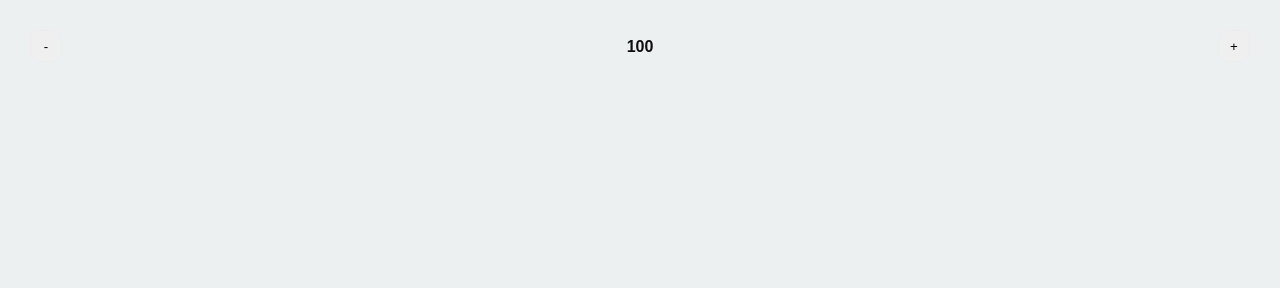
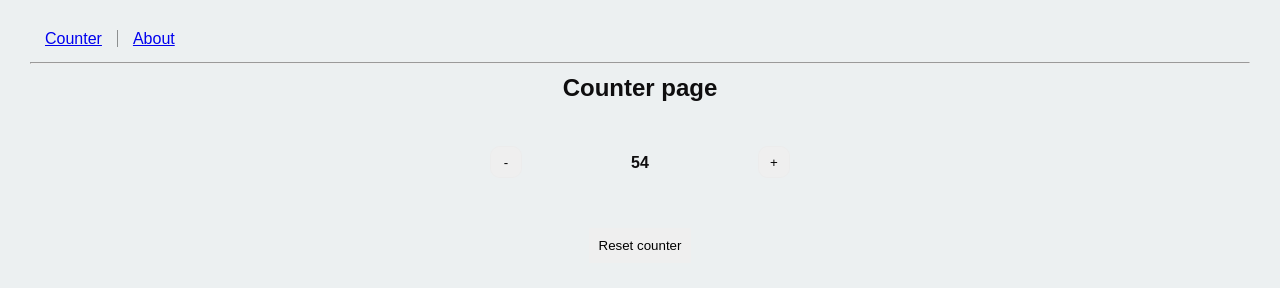
Before and after one commit to sychd/react-playground, a React app: page /counter in a window 1280 px wide. Built offline with nearby package versions, Linux system fonts and the light colour scheme.

Commit message:
react-router adde with counter module

```diff
--- a/package.json
+++ b/package.json
@@ -19,5 +19,9 @@
     "babel-preset-env": "^1.7.0",
     "babel-preset-react": "^6.24.1",
     "parcel-bundler": "^1.12.3"
+  },
+  "alias": {
+    "~counter": "./src/counter/*",
+    "~styles": "./assets/styles/*"
   }
 }
--- a/src/assets/styles/variables.scss
+++ b/src/assets/styles/variables.scss
@@ -1,5 +1,6 @@
 $space-lg: 20px;
 $space-md: 15px;
+$space-sm: 10px;
 
 
 $font-bold: 700;
--- a/src/counter/click-counter/click-counter.js
+++ b/src/counter/click-counter/click-counter.js
@@ -1,23 +1,12 @@
 import React, { useState, useEffect } from 'react';
 import "./click-counter.scss";
 
-export function ClickCounter(props) {
-    const [count, setCount] = useState(props.count || 0);
-
-
-    useEffect(() => {
-        console.log('Render has been occured');
-    });
-
-    useEffect(() => {
-        console.log('Count has been changed');
-    }, [count]);
-
+export function ClickCounter({incCounter, decCounter, counter}) {
     return (
-        <div class="click-counter">
-            <button class="click-counter__control" onClick={() => setCount(count - 1)}>-</button>
-                <div class="click-counter__result">{count}</div>
-            <button class="click-counter__control" onClick={() => setCount(count + 1)}>+</button>
+        <div className="click-counter">
+            <button className="click-counter__control" onClick={decCounter}>-</button>
+                <div className="click-counter__result">{counter}</div>
+            <button className="click-counter__control" onClick={incCounter}>+</button>
         </div>
     );
 }
--- a/src/counter/click-counter/click-counter.scss
+++ b/src/counter/click-counter/click-counter.scss
@@ -1,4 +1,4 @@
-@import "./../../assets/styles/variables.scss";
+@import "src/assets/styles/variables.scss";
 
 .click-counter {
     display: flex;
@@ -10,6 +10,15 @@
         width: 30px;
         border-radius: 10px;
         border: 1px solid rgba($color: #000000, $alpha: .01);
+        transition: transform 0.5s ease-out;
+    }
+
+    &__control:active {
+        transform: rotate(360deg) scale(1.5);
+    }
+
+    &__control:focus{
+        outline: 0;
     }
 
     &__result {
--- a/src/counter/counter-page/counter-page.js
+++ b/src/counter/counter-page/counter-page.js
@@ -1,13 +1,32 @@
+import { ClickCounter } from '~counter/click-counter/click-counter';
 import React, { useState, useEffect } from 'react';
-import "./click-counter.scss";
+import "./counter-page.scss";
 
-export function CounterPage(props) {
-    const [count, setCount] = useState();
+const initialCounter = Math.ceil(Math.random() * 100);
 
+export function CounterPage() {
+    const [counter, setCounter] = useState(initialCounter);
+
+    let incCounter = () => setCounter(counter + 1);
+    let decCounter = () => setCounter(counter - 1);
+    let resetCounter = () => setCounter(0);
+
+    useEffect(() => {
+        console.log('Render has been occured');
+    });
+
+    useEffect(() => {
+        console.log('Count has been changed', counter);
+    }, [counter]);
 
     return (
-        <div class="counter-page">
-
+        <div className="counter-page">
+            <h2 className="counter-page__header">Counter page</h2>
+            <ClickCounter className="click-counter"
+                incCounter={incCounter}
+                decCounter={decCounter}
+                counter={counter} />
+            <button className="counter-page__reset-btn" onClick={resetCounter}>Reset counter</button>
         </div>
     );
 }
--- a/src/counter/counter-page/counter-page.scss
+++ b/src/counter/counter-page/counter-page.scss
@@ -0,0 +1,18 @@
+@import "src/assets/styles/variables.scss";
+
+.counter-page {
+    display: flex;
+    flex-direction: column;
+    justify-content: center;
+    align-items: center;
+
+    .click-counter {
+        margin: 50px;
+        width: 300px;
+    }
+
+    &__reset-btn {
+        border: 0;
+        padding: $space-sm;
+    }
+}
--- a/src/index.js
+++ b/src/index.js
@@ -1,12 +1,12 @@
 import React from "react";
 import ReactDOM from "react-dom";
 import "./assets/styles/main.scss";
-import { ClickCounter } from "./counter/click-counter/click-counter";
+import { TopNavigation } from "./top-navigation/top-navigation";
 
 function AppComponent() {
   return (
     <div>
-      <ClickCounter count={100} />
+      <TopNavigation />
     </div>
   );
 }
--- /dev/null
+++ b/src/top-navigation/top-navigation.js
@@ -0,0 +1,30 @@
+import React from "react";
+import { BrowserRouter as Router, Route, Link } from "react-router-dom";
+import { CounterPage } from "~counter/counter-page/counter-page";
+import "./top-navigation.scss";
+
+function About() {
+    return <h2 style={{textAlign : 'center'}}>About</h2>;
+}
+
+export function TopNavigation() {
+    return (
+        <Router>
+            <div className="top-navigation">
+                <nav>
+                    <ul className="top-navigation__list">
+                        <li className="top-navigation__item">
+                            <Link to="/counter/">Counter</Link>
+                        </li>
+                        <li className="top-navigation__item">
+                            <Link to="/about/">About</Link>
+                        </li>
+                    </ul>
+                </nav>
+                <hr className="top-navigation__separator"/>
+                <Route path="/counter/" exact component={CounterPage} />
+                <Route path="/about/" component={About} />
+            </div>
+        </Router>
+    );
+}
--- /dev/null
+++ b/src/top-navigation/top-navigation.scss
@@ -0,0 +1,22 @@
+@import "src/assets/styles/variables.scss";
+
+.top-navigation {
+    &__separator {
+        margin: $space-md 0;
+    }
+
+    &__list {
+        display: flex;
+    }
+
+    &__item {
+        list-style: none;
+        display: block;
+        border-right: 1px solid rgba($color: #000000, $alpha: .4);
+        padding: 0 $space-md;
+    }
+
+    &__item:last-of-type {
+        border-right: none;
+    }
+}
```
